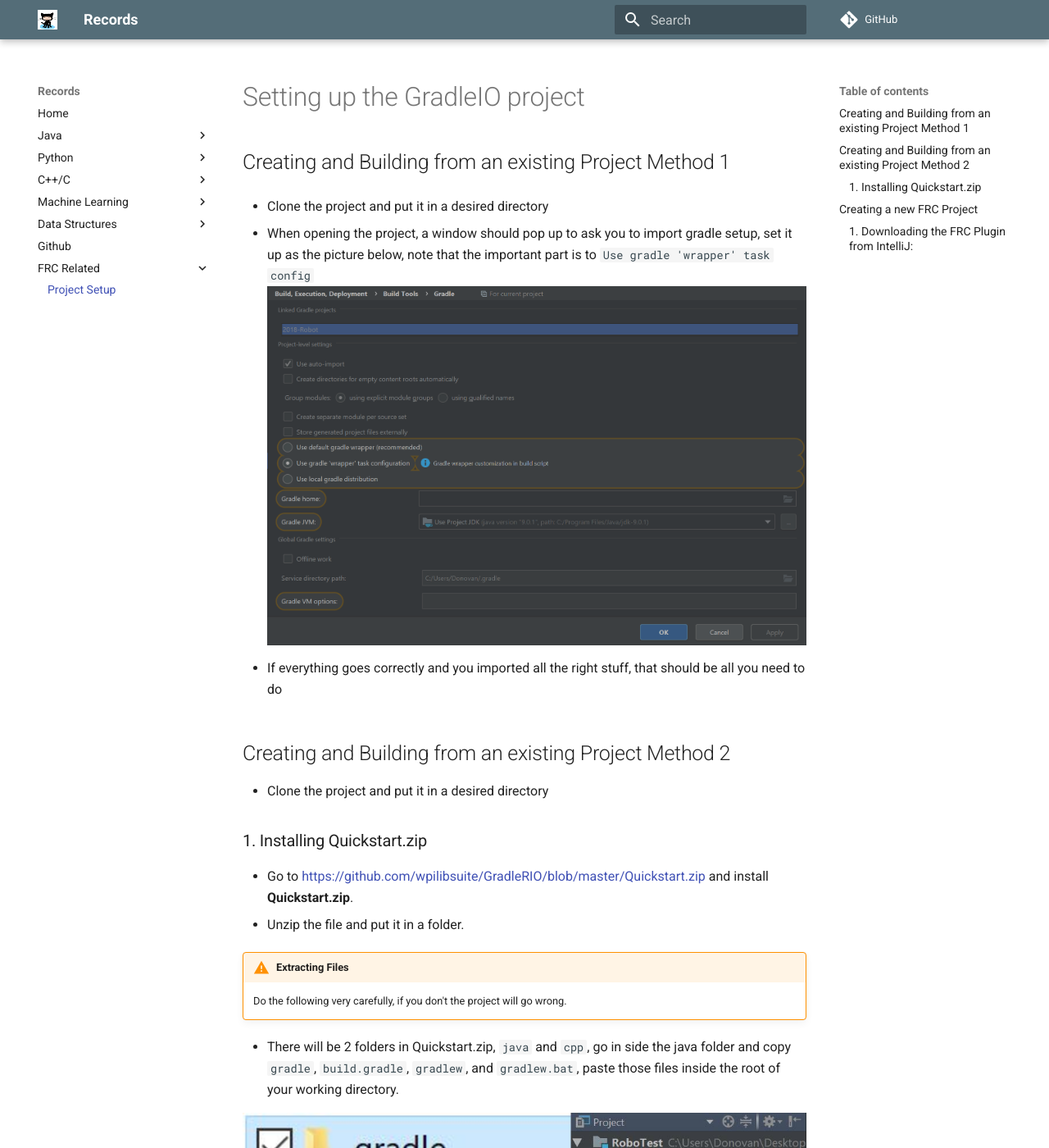
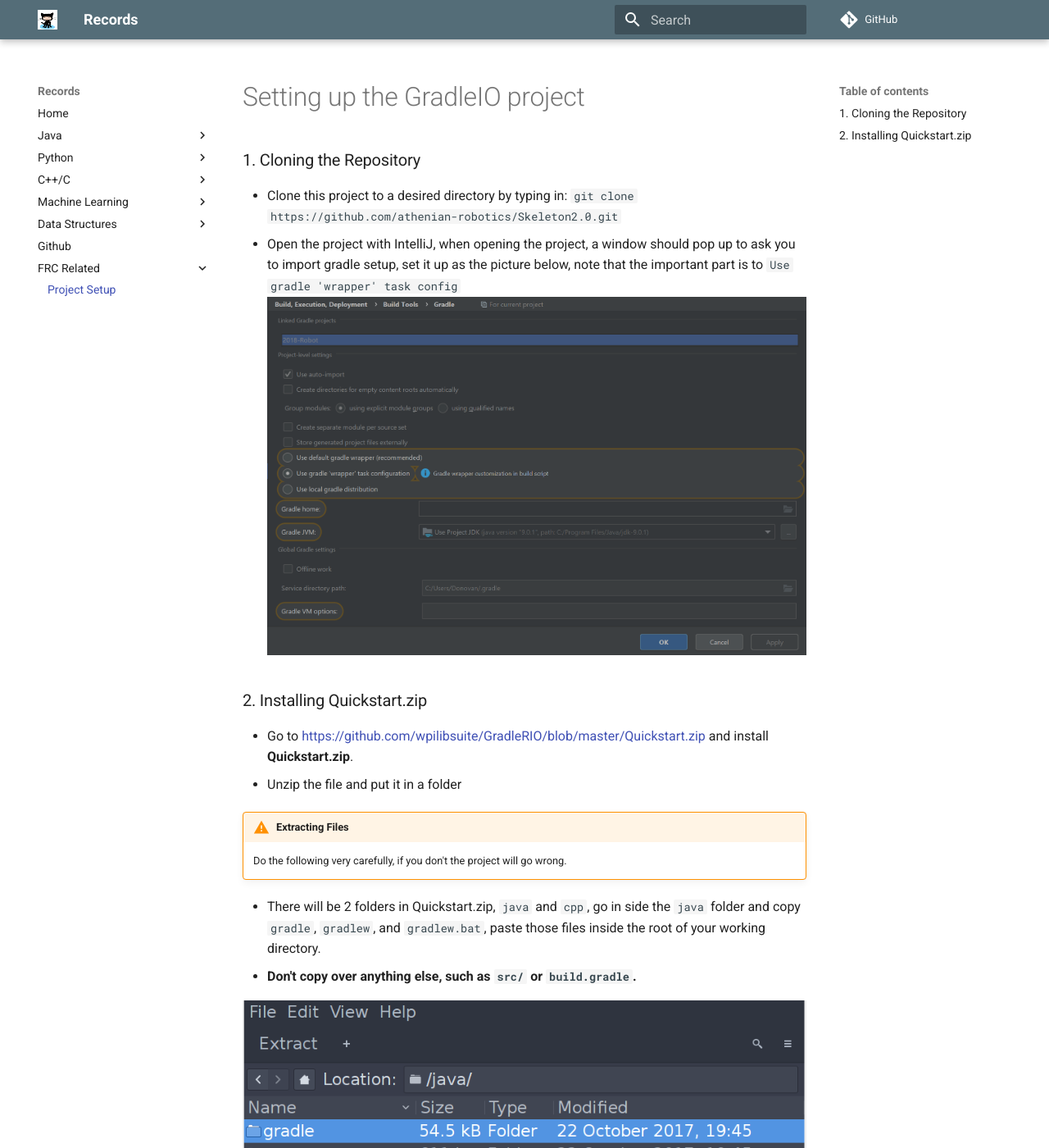
Before and after one commit to 20dzhong/20dzhong-mkdocs, an MkDocs documentation site: the page built from docs/gradleSetup.md, in a window 1280 px wide and 1400 px high. Shown: the whole window at 82% size. Built offline with MkDocs 1.6.1 and Material for MkDocs 9.7.7, drawn with Linux system fonts in a browser that asks for light colours; comment, search, counter and statistics services are not loaded; some of the changed text lies outside the part shown.

Commit message:
modified gradle setup

````diff
--- a/docs/gradleSetup.md
+++ b/docs/gradleSetup.md
@@ -1,35 +1,23 @@
 # Setting up the GradleIO project
 
-## Creating and Building from an existing Project Method 1
-* Clone the project and put it in a desired directory
+### 1. Cloning the Repository
+* Clone this project to a desired directory by typing in:
+ ```git clone https://github.com/athenian-robotics/Skeleton2.0.git```
+* Open the project with IntelliJ, when opening the project, a window should pop up to ask you to import gradle setup, set it up as the picture below, note that the important part is to ``Use gradle 'wrapper' task config``
+![Example](./images/gradlew_setup.PNG)
 
-* When opening the project, a window should pop up to ask you to import gradle setup, set it up as the picture below, note that the important part is to ``Use gradle 'wrapper' task config``
-![setup template](./images/gradlew_setup.PNG)
-
-* If everything goes correctly and you imported all the right stuff, that should be all you need to do
-
-
-## Creating and Building from an existing Project Method 2
-* Clone the project and put it in a desired directory
-
-### 1. Installing Quickstart.zip
+### 2. Installing Quickstart.zip
 * Go to [https://github.com/wpilibsuite/GradleRIO/blob/master/Quickstart.zip](https://github.com/wpilibsuite/GradleRIO/blob/master/Quickstart.zip) and install **Quickstart.zip**.
-* Unzip the file and put it in a folder.
+* Unzip the file and put it in a folder
 
 !!! warning "Extracting Files"
     Do the following very carefully, if you don't the project will go wrong.
 
-* There will be 2 folders in Quickstart.zip, ``java`` and ``cpp``, go in side the java folder and copy ``gradle``, ``build.gradle``, ``gradlew``, and ``gradlew.bat``, paste those files
+* There will be 2 folders in Quickstart.zip, ``java`` and ``cpp``, go in side the ``java`` folder and copy ``gradle``, ``gradlew``, and ``gradlew.bat``, paste those files
 inside the root of your working directory.
+* **Don't copy over anything else, such as `src/` or `build.gradle`.**
 
 ![Example](./images/project_view.png)
-
-* After pasting them in your working directory go to edit ``build.gradle``, you will see those lines of code:
-```
-def TEAM = 852
-def ROBOT_CLASS = "frc.team852.robot.Robot"
-```
-replace the ``TEAM`` number and the ```team0000``` number with **852** like I've done above.
 
 * To build the Gradle Project, you need to open your terminal, it should be located on the bottom of IntelliJ (you can also use independent terminal if you know how to)
 ![Terminal](./images/terminal.PNG)
@@ -37,29 +25,6 @@ replace the ``TEAM`` number and the ```team0000``` number with **852** like I've
 
 !!! note "Window and Mac Setup Differs"
     * For **Windows**, simply type ``gradlew build`` in the terminal and you are done
-    * For **Mac**, type ``chmod u+x gradlew`` into terminal to grant it the permissions to execute, then type in ``./gradlew``, then you are done.
+    * For **Mac**, type ``chmod u+x gradlew`` into terminal to grant it the permissions to execute, then type in ``./gradlew idea``, then you are done.
 
-* Congrats, you are done, if ``src`` folder is not marked as source, mark it as source.
-
-
-## Creating a new FRC Project
-
-### 1. Downloading the FRC Plugin from IntelliJ:
-
-* UPDATE INTELLIJ TO THE LATEST VERSION, it might not work otherwise
-
-!!! warning "You can skip the following if it's not you have already downloaded the plugin"
-    * Open IntelliJ and go to ``File -> Setting -> Plugins``
-    * Under the **Plugins** panel, click the ``Browse Repository``
-    button and search up ``FRC`` in the search bar, and download the only option that shows up
-    * Restart IntelliJ
-    * Go to ``File -> Settings -> Language & Frameworks -> Schemas and DTDs -> FRC`` and set the team name to **852**
-
-    ![Configur Team Number](./images/frc-settings-dialog-team-number-highlighted.png)
-
-* Create the new FRC Project, ``File -> New -> Project``
-![FRC Project](./images/frc_project.PNG)
-* When the windows pop up, choose ``FRC Project`` and ``FRC Command Based Robot``
-![FRC Project](./images/command_base_create.PNG)
-
-* And you're done!
+* Last of all, if the ``java`` folder (under ``src/main``) is not marked as source, right click on it and mark it as source.
````
Also changed, not shown: docs/images/project_view.png.
